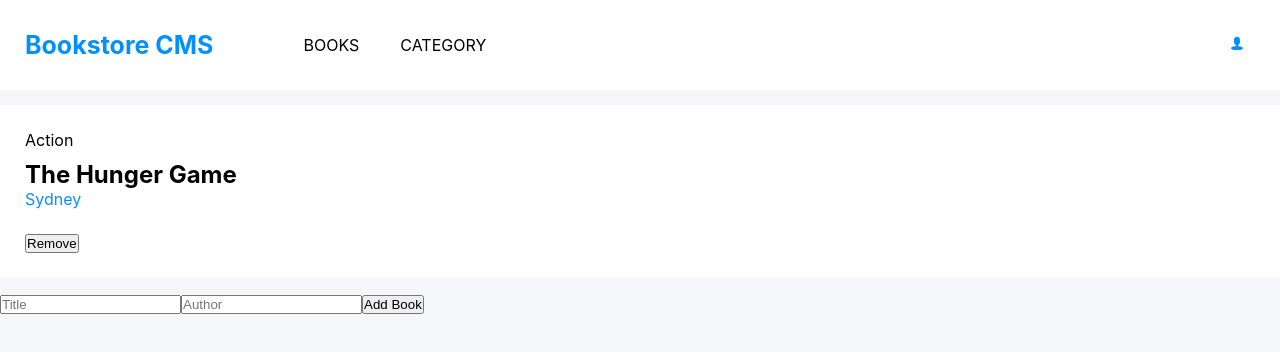
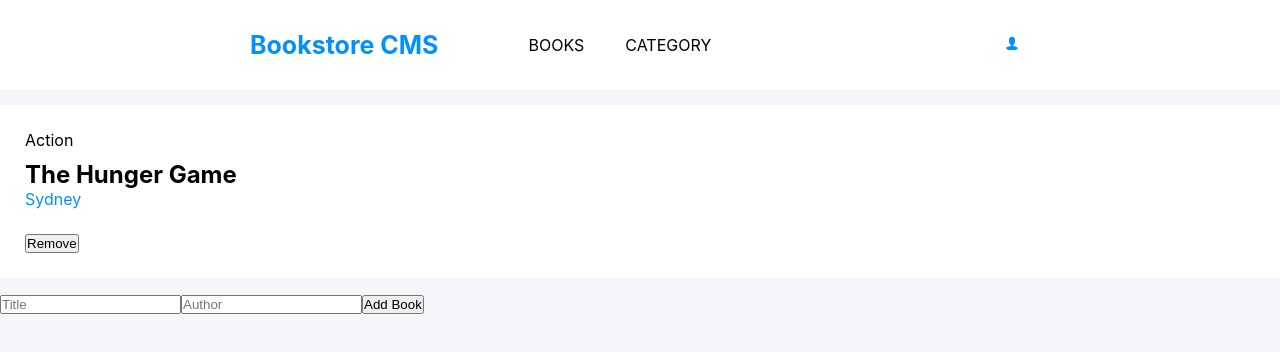
Before and after one commit to hansderly/bookstore, a React (Create React App) app: page /books in a window 1280 px wide. Shown: the top 352 px of the page. Built offline with nearby package versions, Linux system fonts and the light colour scheme; the HTML template or start-up script is replaced by a standard one.

Commit message:
fix navbar padding

```diff
--- a/src/components/Navbar/Navbar.module.css
+++ b/src/components/Navbar/Navbar.module.css
@@ -2,7 +2,7 @@
   display: flex;
   justify-content: space-between;
   align-items: center;
-  padding: 25px 25px;
+  padding: 25px 250px;
   background-color: var(--clr-white);
   border-bottom: 2px solid  var(--clr-lightgray);
 }
```
